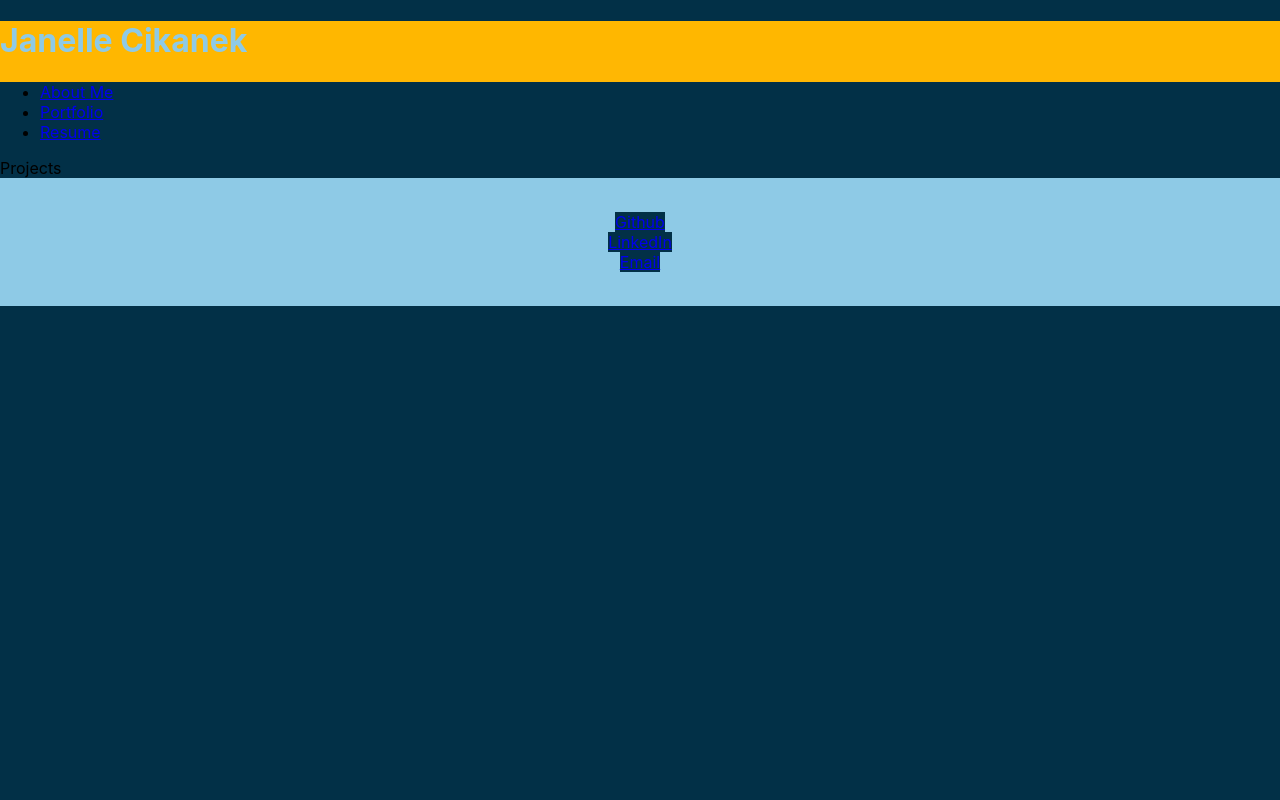
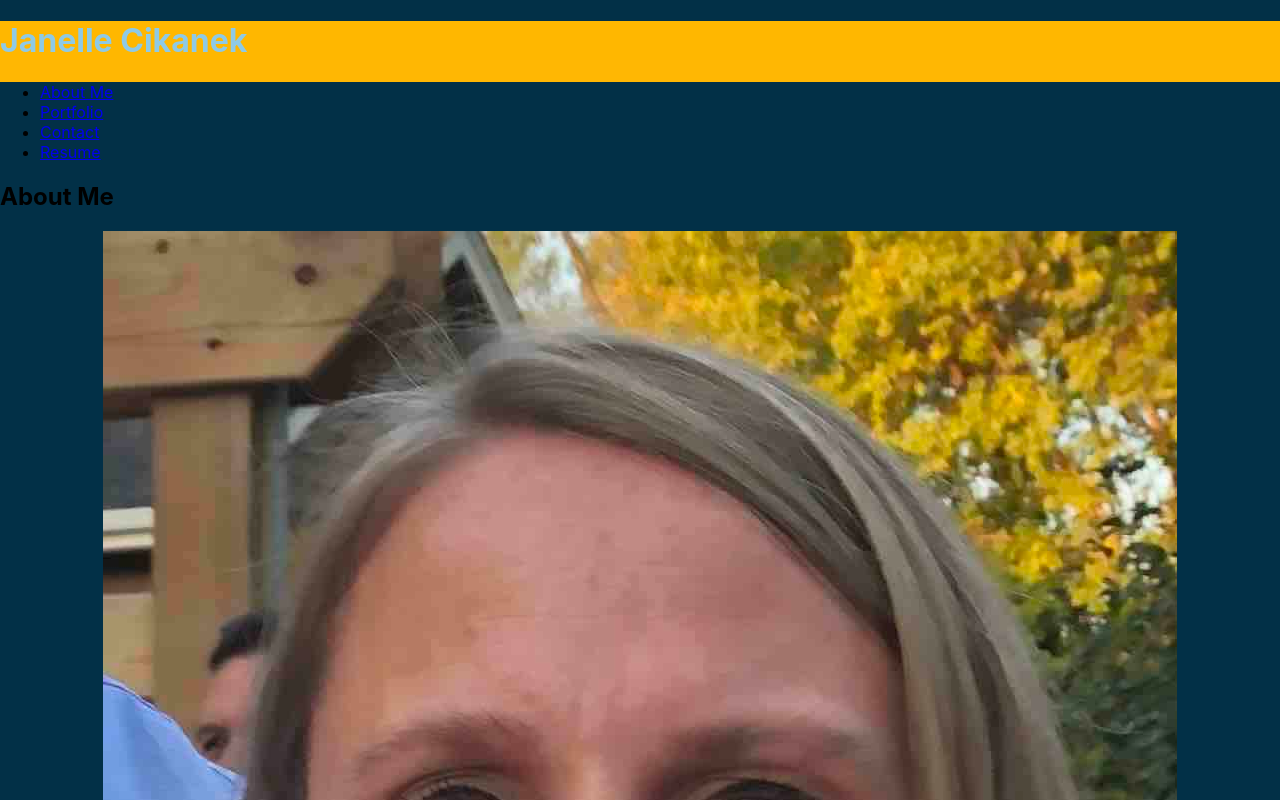
Before and after one commit to janellecikanek/React-Portfolio, a React (Create React App) app: page / in a window 1280 px wide. Shown: the top 800 px of the page. Built offline with nearby package versions, Linux system fonts and the light colour scheme.

Commit message:
fixed links

```diff
--- a/src/App.js
+++ b/src/App.js
@@ -8,7 +8,7 @@ import Footer from "./components/Footer";
 import "./components/css/style.css";
 
 function App() {
-  const [currentPage, setCurrentPage] = useState("AboutMe");
+  const [currentPage, setCurrentPage] = useState("About");
 
   const renderPage = () => {
     if (currentPage === "About") {
@@ -16,10 +16,10 @@ function App() {
     }
     if (currentPage === "Contact") {
       return <Contact />;
-    }
-    if (currentPage === "Resume") {
-      return <Resume />;
-    }
+    // }
+    // if (currentPage === "Resume") {
+    //   return <Resume />;
+     }
     return <Project />;
   };
 
@@ -28,6 +28,8 @@ function App() {
     <div>
       <Nav currentPage={currentPage} handlePageChange={handlePageChange} />
       {renderPage()}
+
+      {/* <Resume /> */}
       <Footer />
     </div>
   );
--- a/src/components/Nav.js
+++ b/src/components/Nav.js
@@ -12,17 +12,25 @@ return (
         <li className="nav-item">
           <a
             href="#aboutme"
-            onClick={() => handlePageChange('AboutMe')}
-            className={currentPage === 'AboutMe' ? 'nav-link active' : 'nav-link'} >
+            onClick={() => handlePageChange('About')}
+            className={currentPage === 'About' ? 'nav-link active' : 'nav-link'} >
             About Me
           </a>
         </li>
         <li className="nav-item">
           <a
             href="#portfolio"
-            onClick={() => handlePageChange('Portfolio')}
-            className={currentPage === 'Portfolio' ? 'nav-link active' : 'nav-link'} >
+            onClick={() => handlePageChange('Project')}
+            className={currentPage === 'Project' ? 'nav-link active' : 'nav-link'} >
             Portfolio
+          </a>
+        </li>
+        <li className="nav-item">
+          <a
+            href="#contact"
+            onClick={() => handlePageChange('Contact')}
+            className={currentPage === 'Contact' ? 'nav-link active' : 'nav-link'} >
+           Contact
           </a>
         </li>
         <li className="nav-item">
--- a/src/pages/About.js
+++ b/src/pages/About.js
@@ -2,7 +2,7 @@ import React from "react";
 //import { auto } from "@popperjs/core";
 import "./../components/css/AboutMe.css";
 import Tulips from "./../assets/Tulips.jpg";
-import headShot from './../assets/headShot.jpg';
+import headShot from '../assets/headShot.jpg';
 
 const styles = {
   h1: {
```
